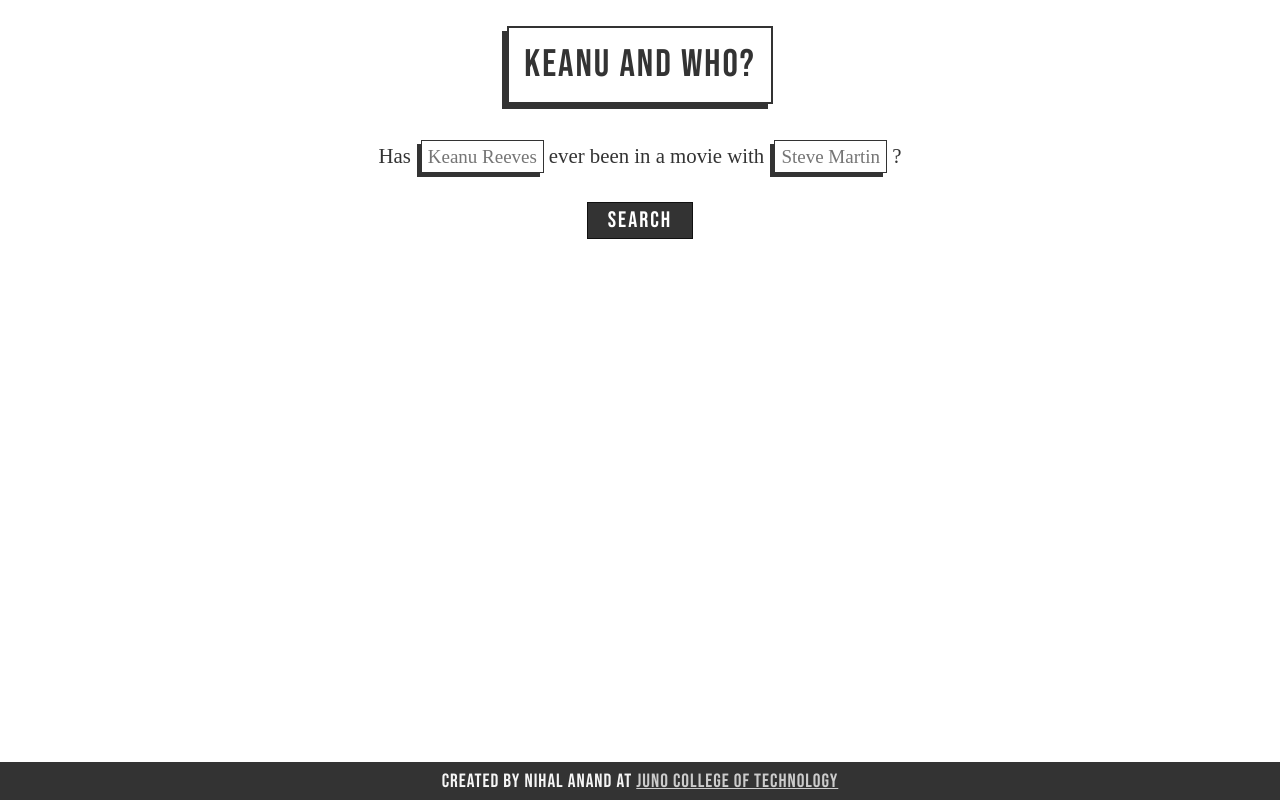
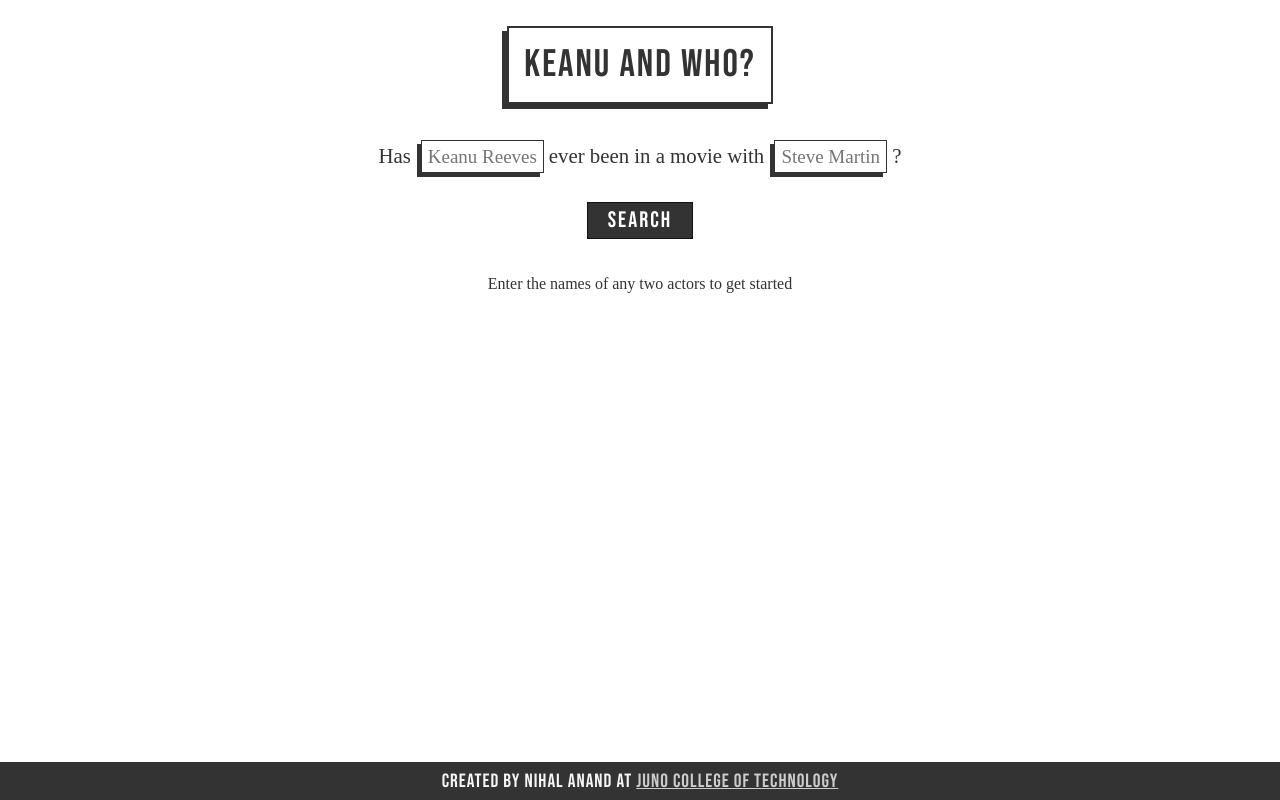
Before and after one commit to nihalanand24/keanu-and-who, a React (Create React App) app: page / in a window 1280 px wide. Built offline with nearby package versions, Linux system fonts and the light colour scheme.

Commit message:
added instructions on page load

```diff
--- a/src/MoviesGallery.jsx
+++ b/src/MoviesGallery.jsx
@@ -11,11 +11,20 @@ const MoviesGallery = ({ moviesArray, actor1, actor2 }) => {
     setOpen(true);
   }, [moviesArray]);
 
-  return moviesArray[0] === 'ERROR' ? (
+  return !moviesArray.length ? (
+    <div className='moviesGallery'>
+      <p>Enter the names of any two actors to get started</p>
+    </div>
+  ) : moviesArray[0] === 'ERROR' ? (
     <Modal open={open} onClose={() => setOpen(false)}>
-      <div className='errorCard' aria-labelledby='errorModalTitle' aria-describedby='errorModalDescription'>
+      <div
+        className='errorCard'
+        aria-labelledby='errorModalTitle'
+        aria-describedby='errorModalDescription'>
         <h3 id='errorModalTitle'>We couldn't find {moviesArray[1]}</h3>
-        <p id='errorModalDescription'>Please check the spelling and try again.</p>
+        <p id='errorModalDescription'>
+          Please check the spelling and try again.
+        </p>
       </div>
     </Modal>
   ) : moviesArray[0] === 'NO RESULT' ? (
```
